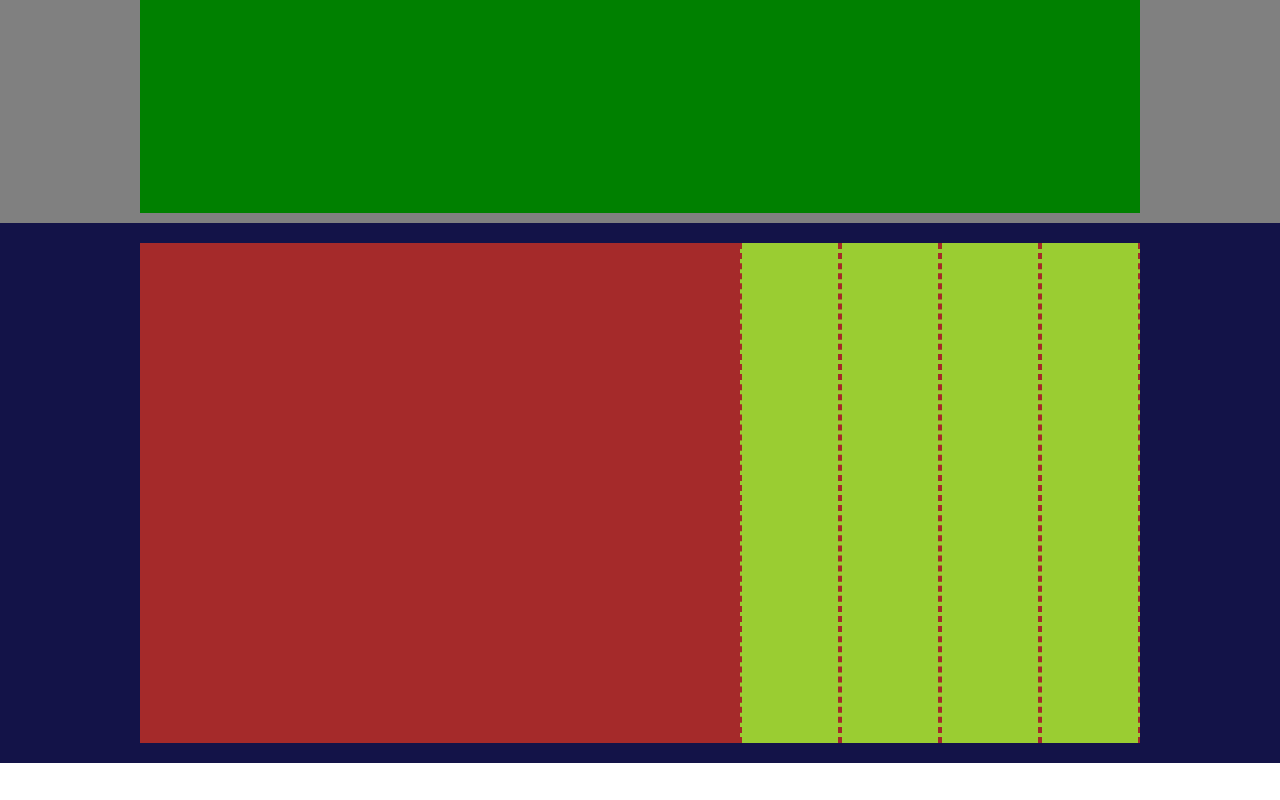
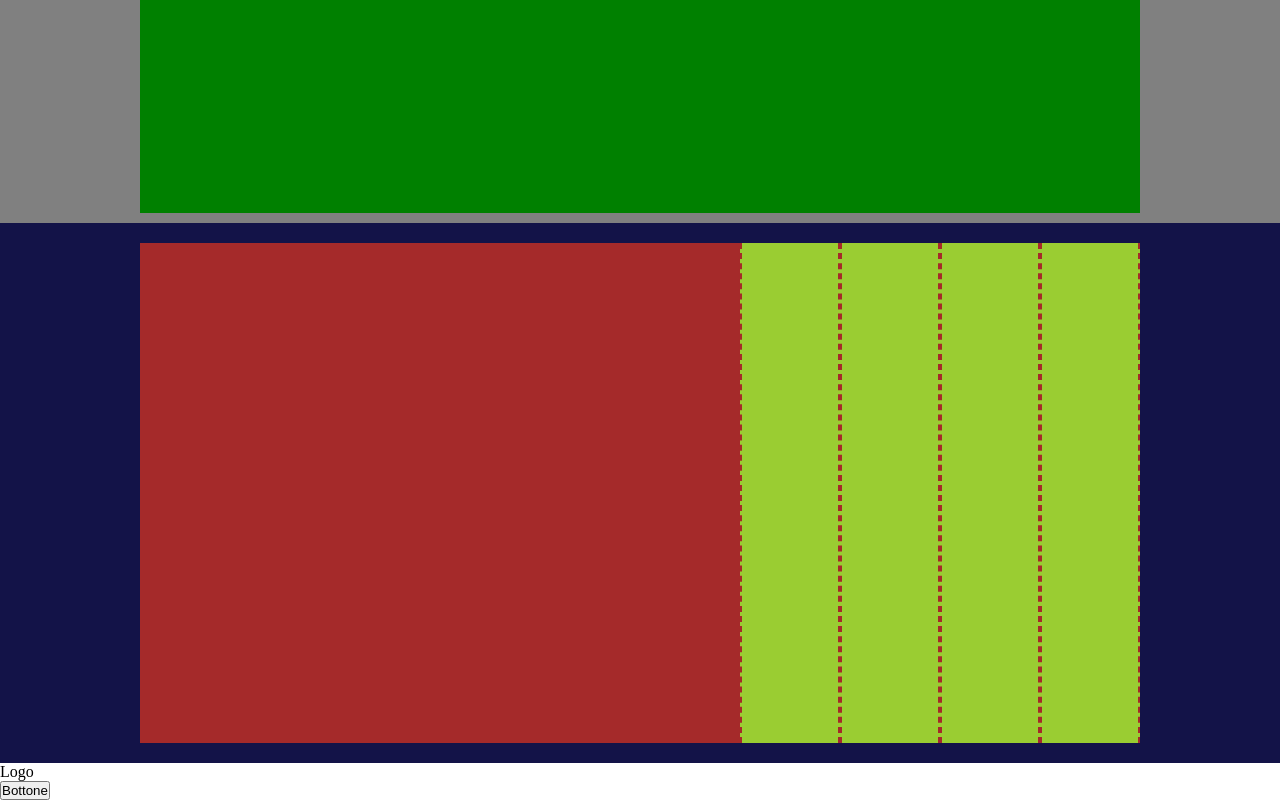
Before and after one commit to fabiomazzilli85/htmlcss-struttura-discord, a plain HTML site: page index.html in a window 1280 px wide. Shown: the part 2823-3623 px from the top of the page. Before the commit the page ends 3586 px from the top, so only its background shows below. Drawn offline with Linux system fonts and the light colour scheme.

Commit message:
Ho aggiunto il footer alla pagina HTML

```diff
--- a/index.html
+++ b/index.html
@@ -88,5 +88,11 @@
         </section>
 
     </main>
+    <footer>
+        <div>
+            <div>Logo</div>
+            <button>Bottone</button>
+        </div>
+    </footer>
 </body>
 </html>
```
